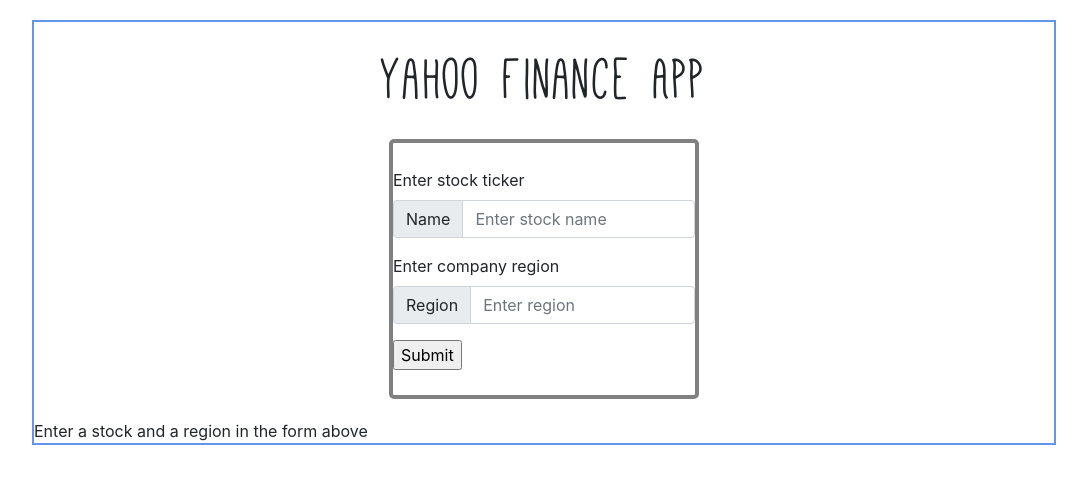
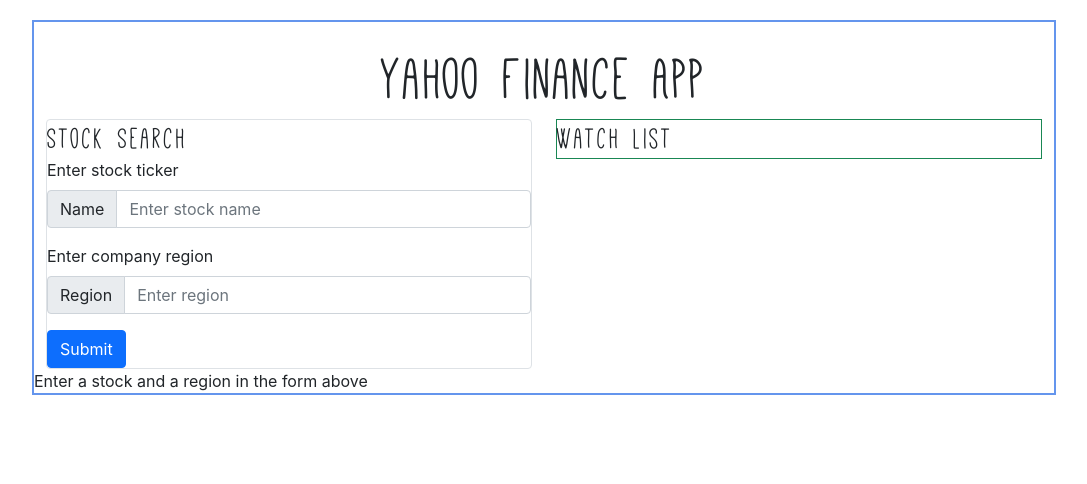
Before and after one commit to gusrichardson/yahoo-finance, a React (Create React App) app: page / in a window 1280 px wide. Shown: the top 484 px of the page, without its empty margins (96-1183 px from the left). Built offline with nearby package versions, Linux system fonts and the light colour scheme.

Commit message:
refactored watchList state

```diff
--- a/src/App.js
+++ b/src/App.js
@@ -3,12 +3,14 @@ import axios from "axios";
 import "./App.css";
 import Header from "./components/Header";
 import SearchForm from "./components/SearchForm";
+import WatchList from "./components/WatchList";
 import Results from "./components/Results";
 
 function App() {
   let [stock, setStock] = useState([]);
   let [ticker, setTicker] = useState("");
   let [region, setRegion] = useState("");
+  let [watchList, setWatchList] = useState([]);
 
   const options = {
     method: "GET",
@@ -40,7 +42,7 @@ function App() {
       .request(options)
       .then((res) => {
         console.log(res.data);
-        let stocksArr = [...stock, res.data];
+        let stocksArr = [res.data];
         setStock(stocksArr);
       })
       .catch((err) => {
@@ -48,16 +50,49 @@ function App() {
       });
   };
 
+  const handleRemove = (score) => {
+    let wl = watchList;
+    let newWatchList = wl.filter((item) => item.quotes[0].score !== score);
+    setWatchList(newWatchList);
+  };
+
+  const addToWatchList = (stock) => {
+    if (
+      watchList.some((item) => item.quotes[0].score === stock.quotes[0].score)
+    ) {
+      alert("You're already watching this!");
+    } else {
+      setWatchList([...watchList, stock]);
+    }
+  };
+
+  const showMore = (item) => {
+    console.log(item);
+  };
+
   return (
     <div className="App">
       <Header title="Yahoo Finance App" />
-      <SearchForm
-        handleInput={handleInput}
-        handleRegion={handleRegion}
-        handleSubmit={handleSubmit}
-      />
+      <div className="container">
+        <div className="row">
+          <div className="col-sm">
+            <SearchForm
+              handleInput={handleInput}
+              handleRegion={handleRegion}
+              handleSubmit={handleSubmit}
+            />
+          </div>
+          <div className="col-sm">
+            <WatchList
+              watchList={watchList}
+              handleRemove={handleRemove}
+              showMore={showMore}
+            />
+          </div>
+        </div>
+      </div>
       {stock.length > 0 ? (
-        <Results stocks={stock} />
+        <Results stocks={stock} addToWatchList={addToWatchList} />
       ) : (
         <p>Enter a stock and a region in the form above</p>
       )}
--- a/src/components/Results.js
+++ b/src/components/Results.js
@@ -1,16 +1,22 @@
-import Stock from './Stock';
+import Stock from "./Stock";
 
-function Results({ stocks }) {
-    return (
-        <div id="results">
-            <h3>Results</h3>
-            {
-                stocks.map(stock => {
-                     return <Stock key={stock.quotes[0].score} quotes={stock.quotes} news={stock.news} />
-                })
-            }
-        </div>
-    )
+function Results({ stocks, addToWatchList }) {
+  return (
+    <div id="results">
+      <h3>Results</h3>
+      {stocks.map((stock) => {
+        return (
+          <Stock
+            key={stock.quotes[0].score}
+            stock={stock}
+            // quotes={stock.quotes}
+            // news={stock.news}
+            addToWatchList={addToWatchList}
+          />
+        );
+      })}
+    </div>
+  );
 }
 
-export default Results
+export default Results;
--- a/src/components/SearchForm.js
+++ b/src/components/SearchForm.js
@@ -1,14 +1,15 @@
 import React from "react";
-import { InputGroup, FormControl, Form } from "react-bootstrap";
+import { InputGroup, FormControl, Form, Button } from "react-bootstrap";
 
 function SearchForm({ handleInput, handleRegion, handleSubmit }) {
   return (
-    <form
-      id="stock-form"
+    <Form
+      className="border rounded"
       onSubmit={(e) => {
         handleSubmit(e);
       }}
     >
+      <h2>Stock Search</h2>
       <Form.Label htmlFor="stock-ticker">Enter stock ticker</Form.Label>
       <InputGroup className="mb-3">
         <InputGroup.Text id="stock-addon">Name</InputGroup.Text>
@@ -31,8 +32,11 @@ function SearchForm({ handleInput, handleRegion, handleSubmit }) {
           onChange={(e) => handleRegion(e.target.value)}
         />
       </InputGroup>
-      <input type="submit" value="Submit" />
-    </form>
+      <Button type="submit" variant="primary">
+        Submit
+      </Button>
+      {/* <input type="submit" value="Submit" /> */}
+    </Form>
   );
 }
 
--- a/src/components/Stock.js
+++ b/src/components/Stock.js
@@ -1,9 +1,14 @@
+import { Button } from "react-bootstrap";
 import News from "./News";
 
-function Stock({ quotes, news }) {
-  let name = quotes[0].shortname;
-  let ticker = quotes[0].symbol;
-  let exchange = quotes[0].exchange;
+function Stock({ stock, addToWatchList }) {
+  const name = stock.quotes[0].shortname;
+  const ticker = stock.quotes[0].symbol;
+  const exchange = stock.quotes[0].exchange;
+  const news = stock.news;
+  // let name = quotes[0].shortname;
+  // let ticker = quotes[0].symbol;
+  // let exchange = quotes[0].exchange;
   return (
     <div className="stock-container">
       <h2>{name}</h2>
@@ -20,6 +25,10 @@ function Stock({ quotes, news }) {
           />
         );
       })}
+      {/* <Button type="button" onClick={() => addToWatchList(quotes[0])}> */}
+      <Button type="button" onClick={() => addToWatchList(stock)}>
+        Add to watch list
+      </Button>
     </div>
   );
 }
--- /dev/null
+++ b/src/components/WatchList.js
@@ -0,0 +1,51 @@
+import React from "react";
+import { ListGroup, Button } from "react-bootstrap";
+
+const WatchList = ({ watchList, handleRemove, showMore }) => {
+  console.log("WatchList", watchList);
+  return (
+    <div className="border border-success">
+      <h2>Watch List</h2>
+      <ListGroup as="ul">
+        {watchList.length > 0
+          ? watchList.map((item) => {
+              return (
+                <ListGroup.Item
+                  as="li"
+                  className="border border-primary"
+                  key={item.quotes[0].score}
+                >
+                  <div className="container">
+                    <div className="row">
+                      <div className="col-sm">{item.quotes[0].shortname}</div>
+                      <div className="col-sm d-flex justify-content-end">
+                        <Button
+                          type="button"
+                          onClick={() => {
+                            showMore(item);
+                          }}
+                        >
+                          Show More
+                        </Button>
+                        <Button
+                          type="button"
+                          className="btn btn-secondary"
+                          onClick={() => {
+                            handleRemove(item.quotes[0].score);
+                          }}
+                        >
+                          Remove
+                        </Button>
+                      </div>
+                    </div>
+                  </div>
+                </ListGroup.Item>
+              );
+            })
+          : null}
+      </ListGroup>
+    </div>
+  );
+};
+
+export default WatchList;
```
Also changed, not shown: src/components/News.js (+10 -9 lines).
